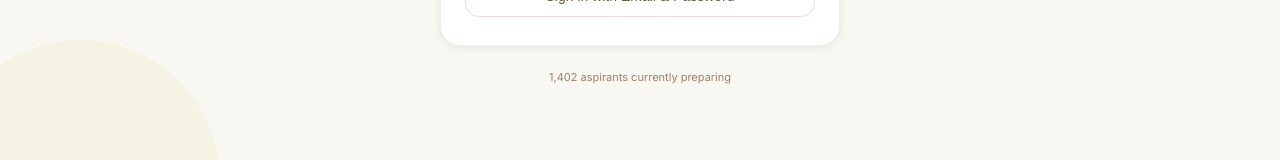
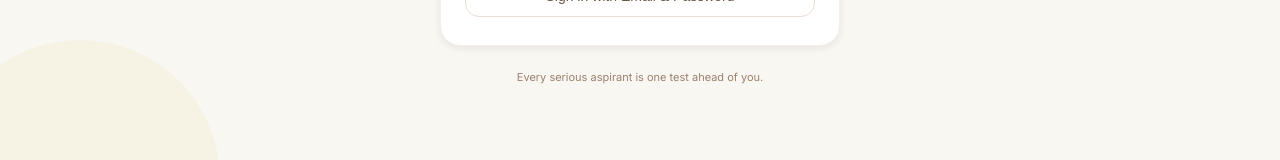
Before and after one commit to pratulparmar/Rankbattle_UPSC, a Next.js app in the folder frontend/: page /login in a window 1280 px wide. Shown: the part 560-720 px from the top of the page. Built offline with nearby package versions, Linux system fonts and the light colour scheme; no server answers; a web font is replaced by a local one.

Commit message:
fix: replace fake user count with authentic competitive messaging

```diff
--- a/frontend/src/app/(auth)/login/page.tsx
+++ b/frontend/src/app/(auth)/login/page.tsx
@@ -153,7 +153,7 @@ export default function Login() {
       </div>
 
       <p style={{ marginTop: 24, fontSize: 11, color: 'var(--ink-faint)', textAlign: 'center' }}>
-        1,402 aspirants currently preparing
+        Every serious aspirant is one test ahead of you.
       </p>
     </div>
   )
--- a/frontend/src/app/(auth)/register/page.tsx
+++ b/frontend/src/app/(auth)/register/page.tsx
@@ -150,7 +150,7 @@ export default function RegisterPage() {
       </div>
 
       <p style={{ marginTop: 24, fontSize: 11, color: 'var(--ink-faint)', textAlign: 'center' }}>
-        1,402 aspirants currently preparing
+        Every serious aspirant is one test ahead of you.
       </p>
     </div>
   )
```
